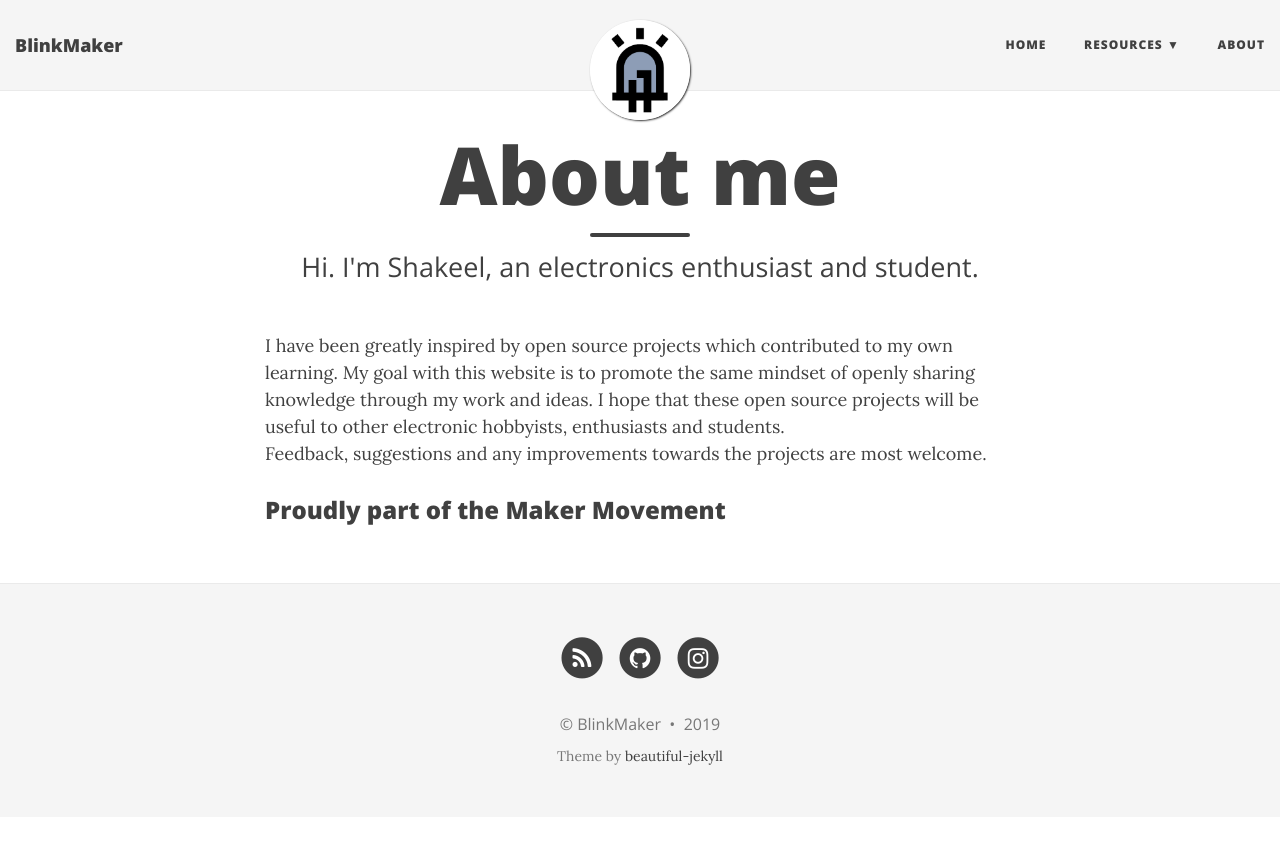
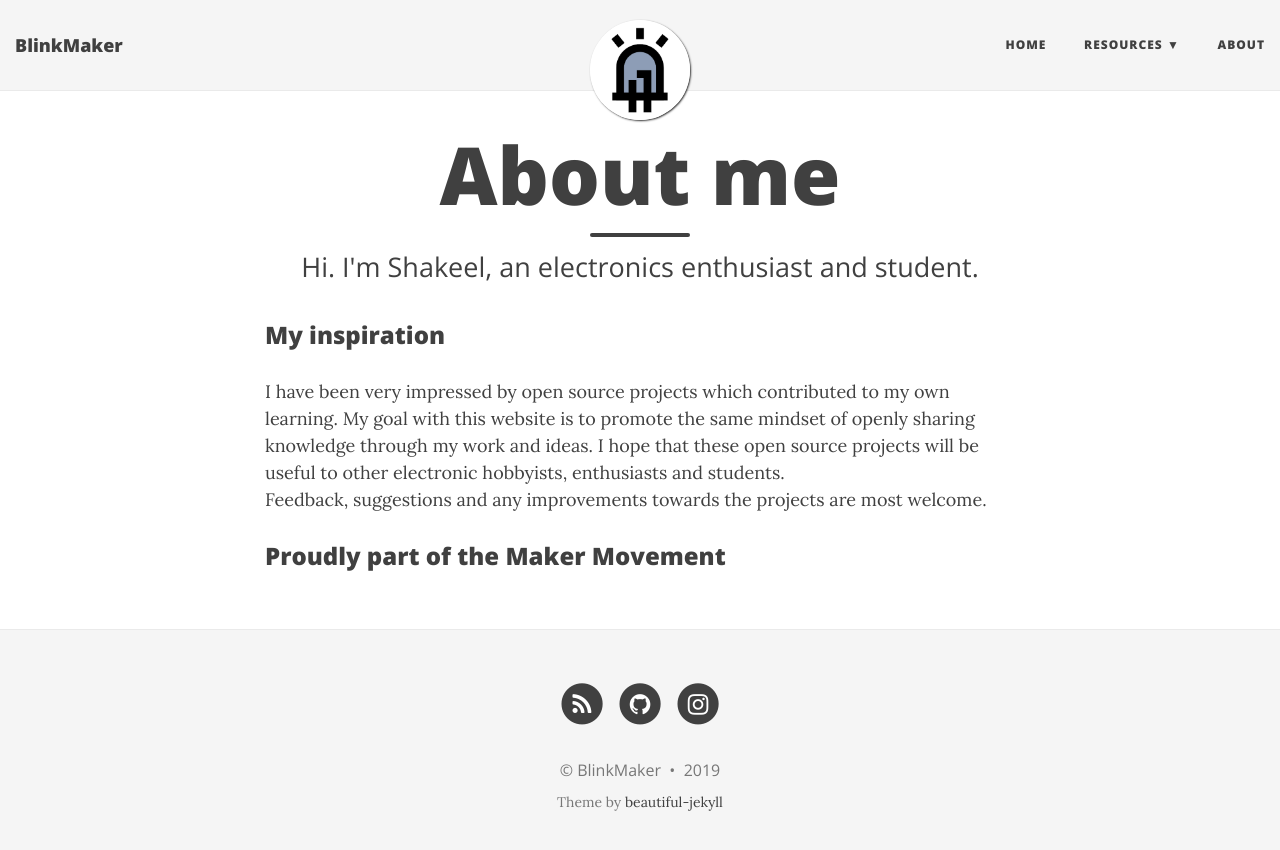
Before and after one commit to blinkmaker/blinkmaker.github.io, a Jekyll site: the page built from aboutme.md, in a window 1280 px wide. Shown: the top 850 px of the page. Built offline with Jekyll 4.4.1, drawn with Linux system fonts in a browser that asks for light colours; nearby versions of some CDN libraries.

Commit message:
Update aboutme.md

```diff
--- a/aboutme.md
+++ b/aboutme.md
@@ -4,7 +4,8 @@ title: About me
 subtitle: Hi. I'm Shakeel, an electronics enthusiast and student.
 ---
 
-I have been greatly inspired by open source projects which contributed to my own learning. My goal with this website is to promote the same mindset of openly sharing knowledge through my work and ideas. I hope that these open source projects will be useful to other electronic hobbyists, enthusiasts and students.
+### My inspiration
+I have been very impressed by open source projects which contributed to my own learning. My goal with this website is to promote the same mindset of openly sharing knowledge through my work and ideas. I hope that these open source projects will be useful to other electronic hobbyists, enthusiasts and students.
 Feedback, suggestions and any improvements towards the projects are most welcome.
 
 ### Proudly part of the Maker Movement
```
